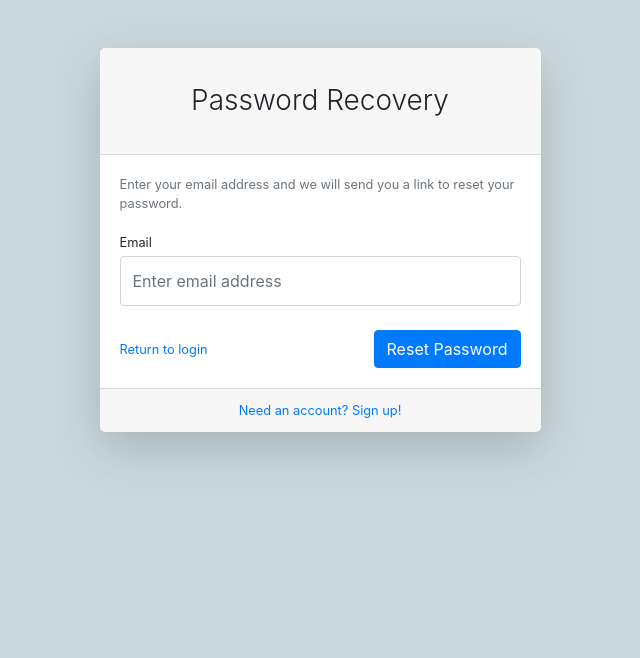
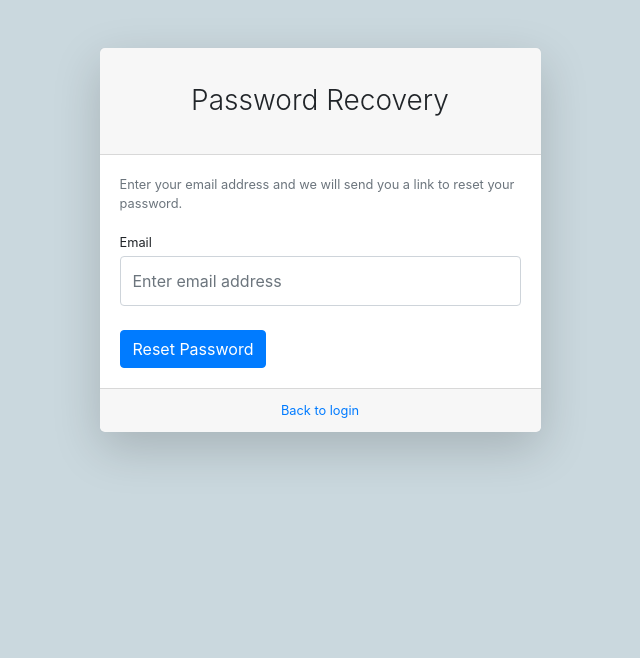
Before and after one commit to JustasRamanauskas/MokymuPlatforma, a Django app: page /password/ in a window 1280 px wide. Shown: the top 658 px of the page, without its empty margins (320-960 px from the left). Run offline with Django 3.2, Linux system fonts and the light colour scheme; some libraries are stand-ins or nearby versions.

Commit message:
return button in password.html

```diff
--- a/mokymu_platforma/core/templates/password.html
+++ b/mokymu_platforma/core/templates/password.html
@@ -27,13 +27,12 @@
                                                 <input class="form-control py-4" id="inputEmailAddress" type="email" aria-describedby="emailHelp" placeholder="Enter email address" />
                                             </div>
                                             <div class="form-group d-flex align-items-center justify-content-between mt-4 mb-0">
-                                                <a class="small" href="login.html">Return to login</a>
-                                                <a class="btn btn-primary" href="login.html">Reset Password</a>
+                                                <a class="btn btn-primary" href="javascript:history.back()">Reset Password</a>
                                             </div>
                                         </form>
                                     </div>
                                     <div class="card-footer text-center">
-                                        <div class="small"><a href="register.html">Need an account? Sign up!</a></div>
+                                        <div class="small"><a href="javascript:history.back()">Back to login</a></div>
                                     </div>
                                 </div>
                             </div>
```
